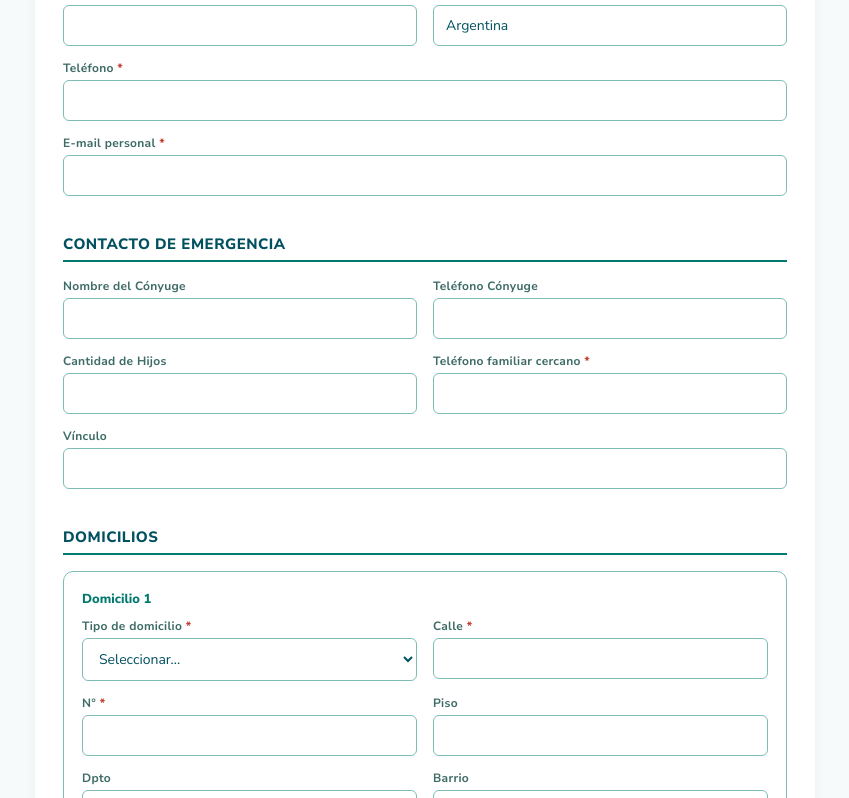
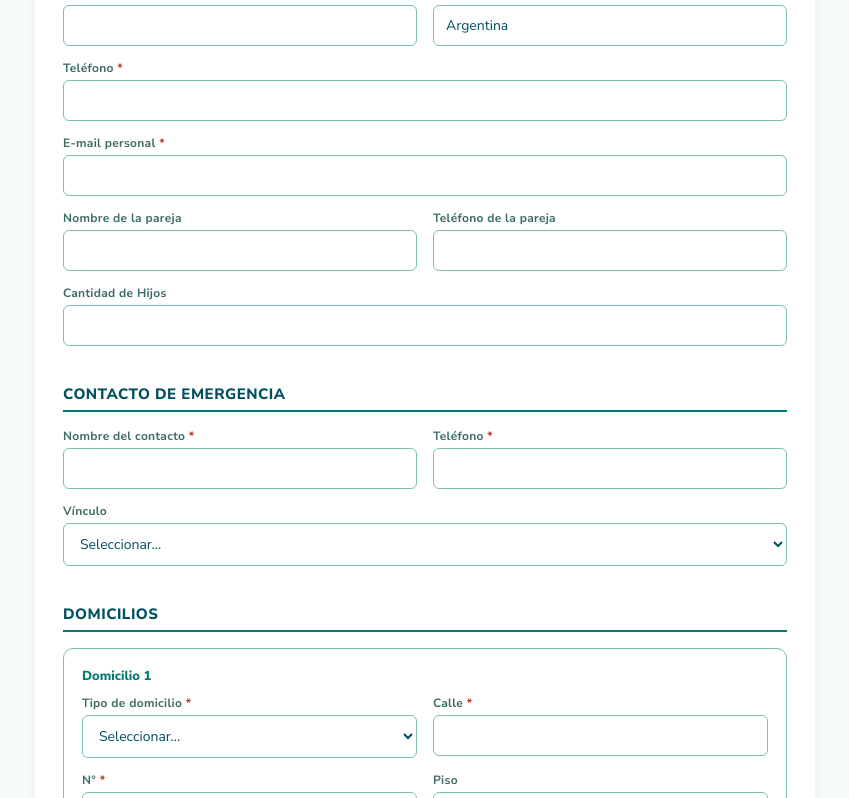
Before and after one commit to mnoero23/formulario-netlog, a React (Create React App) app: page / in a window 1280 px wide. Shown: the part 567-1365 px from the top of the page, without its empty margins (215-1064 px from the left). Built offline with nearby package versions, Linux system fonts and the light colour scheme.

Commit message:
Mejoras: mayusculas, contacto emergencia, email alternativo

```diff
--- a/src/App.jsx
+++ b/src/App.jsx
@@ -2,7 +2,7 @@ import { useState } from "react";
 
 // ⚠️ IMPORTANTE: Reemplazar esta URL con la URL de tu Google Apps Script
 // (ver guía paso a paso para obtenerla)
-const GOOGLE_SCRIPT_URL = "https://script.google.com/macros/s/AKfycby7GSJXi_HXGwaX6aWn1361ZBm-SbZ90xACquNWRuljUWtM5b5QNefwX3YWaIdwE1fr3g/exec";
+const GOOGLE_SCRIPT_URL = "https://script.google.com/macros/s/AKfycbxfcj-1olENduH1SVqqo4I3w_Ul-SxyTLbsudQ_1DR0a5hV7RTG32dlkachQJQ_3gAfJw/exec";
 
 const PRIMARY = "#005060";
 const SECONDARY = "#007A6E";
@@ -11,12 +11,16 @@ const BORDER = "#7DBDB5";
 const LABEL = "#3D6B65";
 const BG = "#F7FAFA";
 
-function Field({ label, value, onChange, type = "text", required, half, options, placeholder }) {
+function Field({ label, value, onChange, type = "text", required, half, options, placeholder, uppercase }) {
   const base = {
     width: "100%", padding: "10px 12px", border: `1.5px solid ${BORDER}`,
     borderRadius: 6, fontSize: 14, fontFamily: "'Nunito Sans', sans-serif",
     color: PRIMARY, background: "white", outline: "none", transition: "border-color 0.2s",
     boxSizing: "border-box",
+    ...(uppercase ? { textTransform: "uppercase" } : {}),
+  };
+  const handleChange = (val) => {
+    onChange(uppercase ? val.toUpperCase() : val);
   };
   return (
     <div style={{ flex: half ? "1 1 48%" : "1 1 100%", minWidth: half ? 200 : "auto", marginBottom: 14 }}>
@@ -24,15 +28,15 @@ function Field({ label, value, onChange, type = "text", required, half, options,
         {label} {required && <span style={{ color: "#c0392b" }}>*</span>}
       </label>
       {options ? (
-        <select value={value} onChange={e => onChange(e.target.value)} style={{ ...base, cursor: "pointer" }}>
+        <select value={value} onChange={e => handleChange(e.target.value)} style={{ ...base, cursor: "pointer", textTransform: "none" }}>
           <option value="">Seleccionar...</option>
           {options.map(o => <option key={o} value={o}>{o}</option>)}
         </select>
       ) : type === "textarea" ? (
-        <textarea value={value} onChange={e => onChange(e.target.value)} rows={3}
+        <textarea value={value} onChange={e => handleChange(e.target.value)} rows={3}
           placeholder={placeholder} style={{ ...base, resize: "vertical" }} />
       ) : (
-        <input type={type} value={value} onChange={e => onChange(e.target.value)}
+        <input type={type} value={value} onChange={e => handleChange(e.target.value)}
           placeholder={placeholder} style={base}
           onFocus={e => e.target.style.borderColor = SECONDARY}
           onBlur={e => e.target.style.borderColor = BORDER} />
@@ -223,7 +227,7 @@ export default function NetLogForm() {
   const [personal, setPersonal] = useState({
     apellido: "", nombre: "", dni: "", cuil: "", fechaNac: "", nacionalidad: "Argentina",
     estadoCivil: "", ciudad: "", provincia: "", pais: "Argentina", telefono: "", email: "",
-    conyugeNombre: "", conyugeTel: "", hijos: "", emergenciaTel: "", emergenciaVinculo: ""
+    conyugeNombre: "", conyugeTel: "", hijos: "", emergenciaNombre: "", emergenciaTel: "", emergenciaVinculo: ""
   });
   const [addresses, setAddresses] = useState([emptyAddr()]);
   const [physical, setPhysical] = useState({
@@ -329,6 +333,18 @@ export default function NetLogForm() {
             <p style={{ color: "#999", fontSize: 11, marginTop: 12 }}>
               Formatos aceptados: PDF, JPG, PNG
             </p>
+            <div style={{
+              marginTop: 16, padding: "14px 18px", background: "#FFF8E1",
+              borderRadius: 8, borderLeft: `4px solid #F0A000`
+            }}>
+              <p style={{ fontSize: 13, color: "#6D4C00", margin: 0, lineHeight: 1.6 }}>
+                <strong>¿No tenés cuenta de Google?</strong> Enviá toda la documentación por correo electrónico a{" "}
+                <a href="mailto:rrhh@net-log.com.ar?subject=Documentación%20personal" style={{ color: "#B07000", fontWeight: 700 }}>
+                  rrhh@net-log.com.ar
+                </a>{" "}
+                indicando tu nombre completo y DNI en el asunto del mail. Es importante que envíes todos los documentos listados arriba.
+              </p>
+            </div>
           </div>
         </div>
       </div>
@@ -375,7 +391,7 @@ export default function NetLogForm() {
           {tab === 0 && (
             <>
               <Section title="DATOS PERSONALES">
-                <Field label="Apellido y Nombre" value={personal.apellido} onChange={v => updatePersonal("apellido", v)} required />
+                <Field label="Apellido y Nombre" value={personal.apellido} onChange={v => updatePersonal("apellido", v)} required uppercase />
                 <Field label="DNI" value={personal.dni} onChange={v => updatePersonal("dni", v)} half required />
                 <Field label="C.U.I.L." value={personal.cuil} onChange={v => updatePersonal("cuil", v)} half />
                 <Field label="Fecha de Nacimiento" value={personal.fechaNac} onChange={v => updatePersonal("fechaNac", v)} type="date" half required />
@@ -389,13 +405,15 @@ export default function NetLogForm() {
                 <Field label="País" value={personal.pais} onChange={v => updatePersonal("pais", v)} half />
                 <Field label="Teléfono" value={personal.telefono} onChange={v => updatePersonal("telefono", v)} half required />
                 <Field label="E-mail personal" value={personal.email} onChange={v => updatePersonal("email", v)} type="email" required />
+                <Field label="Nombre de la pareja" value={personal.conyugeNombre} onChange={v => updatePersonal("conyugeNombre", v)} half />
+                <Field label="Teléfono de la pareja" value={personal.conyugeTel} onChange={v => updatePersonal("conyugeTel", v)} half />
+                <Field label="Cantidad de Hijos" value={personal.hijos} onChange={v => updatePersonal("hijos", v)} half />
               </Section>
               <Section title="CONTACTO DE EMERGENCIA">
-                <Field label="Nombre del Cónyuge" value={personal.conyugeNombre} onChange={v => updatePersonal("conyugeNombre", v)} half />
-                <Field label="Teléfono Cónyuge" value={personal.conyugeTel} onChange={v => updatePersonal("conyugeTel", v)} half />
-                <Field label="Cantidad de Hijos" value={personal.hijos} onChange={v => updatePersonal("hijos", v)} half />
-                <Field label="Teléfono familiar cercano" value={personal.emergenciaTel} onChange={v => updatePersonal("emergenciaTel", v)} half required />
-                <Field label="Vínculo" value={personal.emergenciaVinculo} onChange={v => updatePersonal("emergenciaVinculo", v)} half />
+                <Field label="Nombre del contacto" value={personal.emergenciaNombre} onChange={v => updatePersonal("emergenciaNombre", v)} half required />
+                <Field label="Teléfono" value={personal.emergenciaTel} onChange={v => updatePersonal("emergenciaTel", v)} half required />
+                <Field label="Vínculo" value={personal.emergenciaVinculo} onChange={v => updatePersonal("emergenciaVinculo", v)} half
+                  options={["Padre/Madre", "Hermano/a", "Hijo/a", "Pareja", "Amigo/a", "Otro"]} />
               </Section>
               <Section title="DOMICILIOS">
                 {addresses.map((a, i) => (
```
